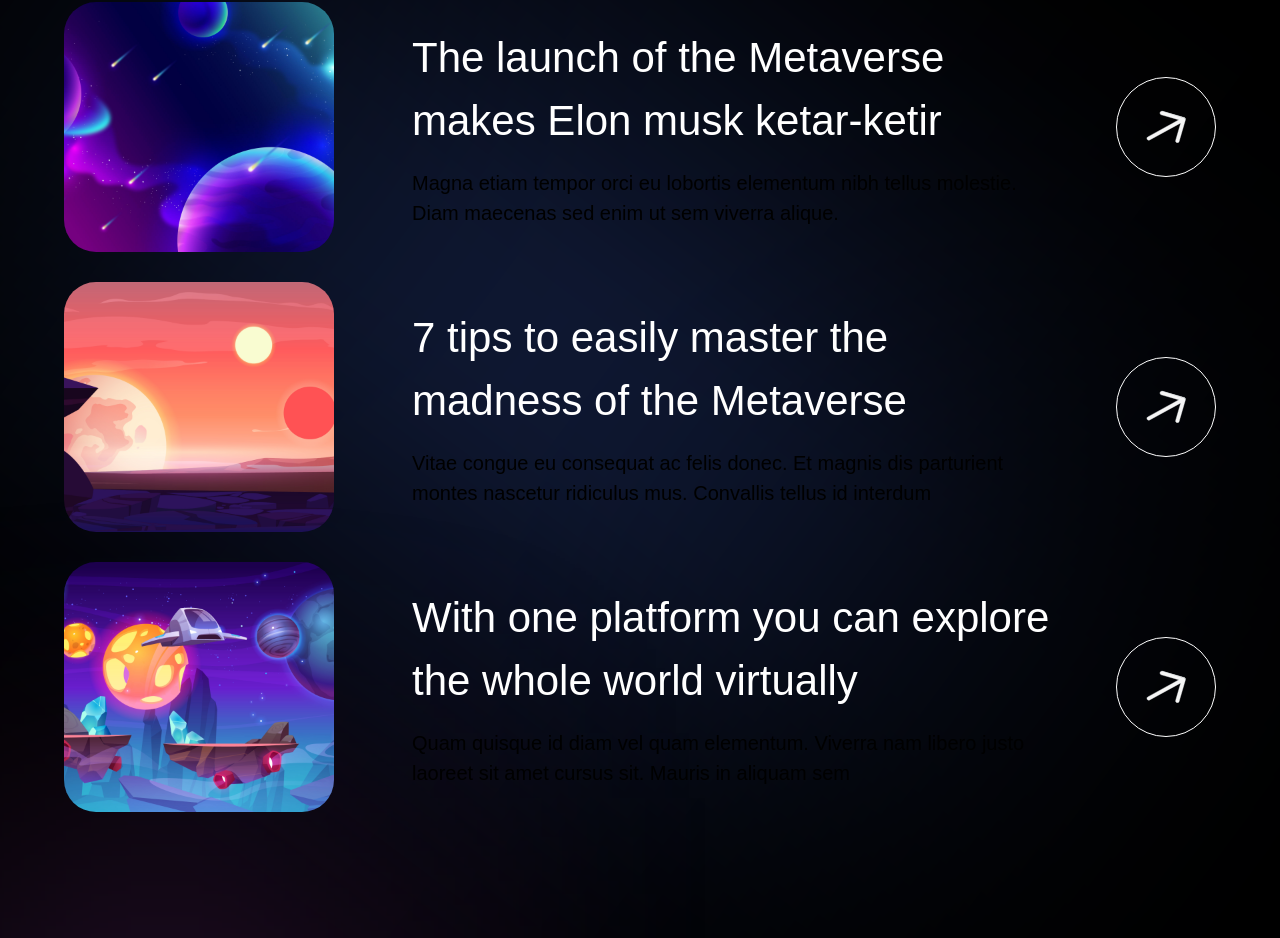
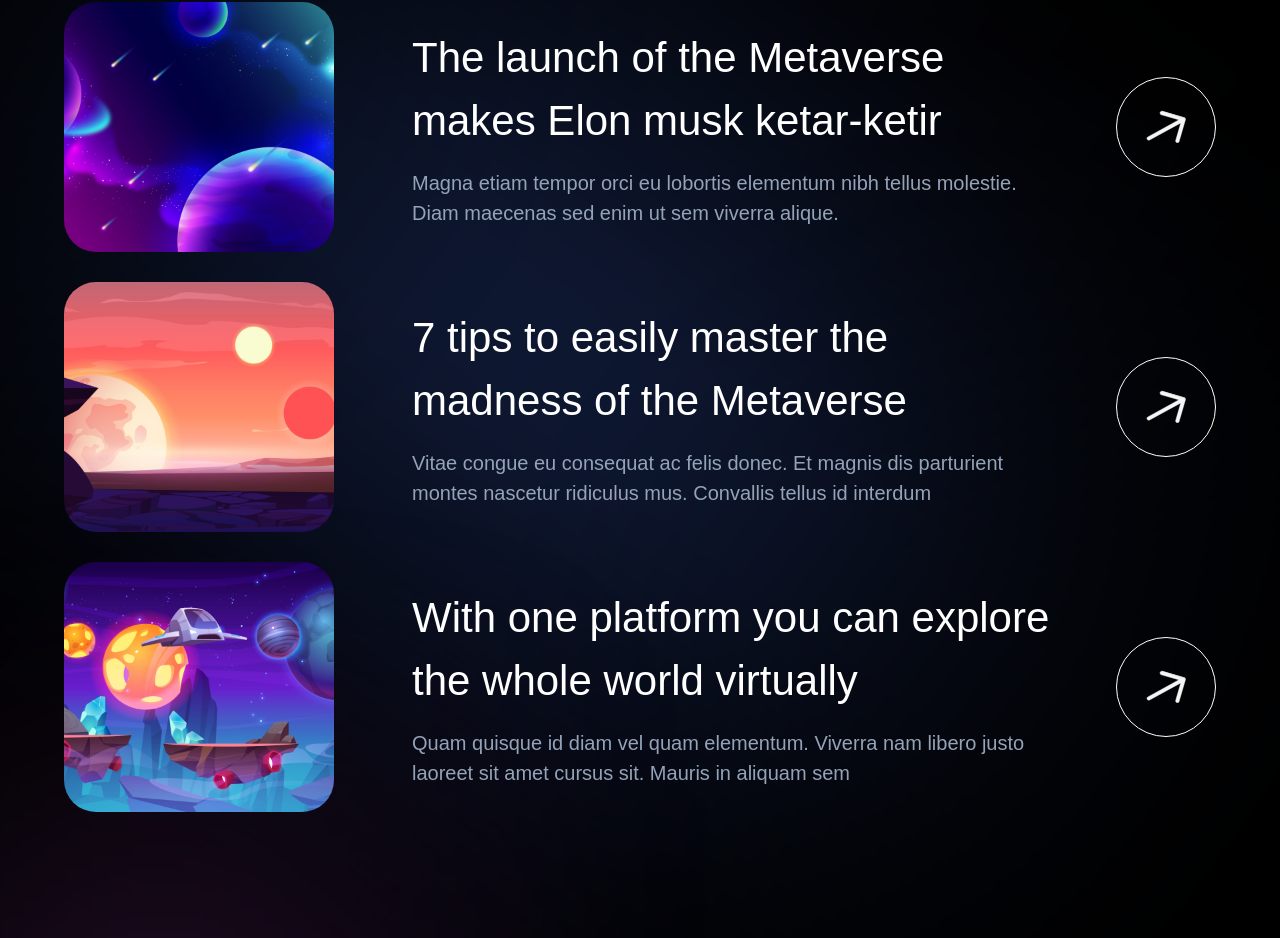
Before and after one commit to muhammad-jiku/jikmunn-metaverse, a Next.js app: page / in a window 1280 px wide. Shown: the part 5360-6298 px from the top of the page. Built offline with nearby package versions, Linux system fonts and the light colour scheme; grey boxes are pictures that could not be loaded.

Commit message:
insights card data modified

```diff
--- a/src/components/InsightCard/InsightCard.jsx
+++ b/src/components/InsightCard/InsightCard.jsx
@@ -20,7 +20,7 @@
           <h4 className="font-normal lg:text-[42px] text-[26px] text-white">
             {title}
           </h4>
-          <p className="mt-[16px] font-normal lg:text-[20px] text-[14px] text-secondary-white">
+          <p className="mt-[16px] font-normal lg:text-[20px] text-[14px] text-slate-400">
             {subtitle}
           </p>
         </div>
```
